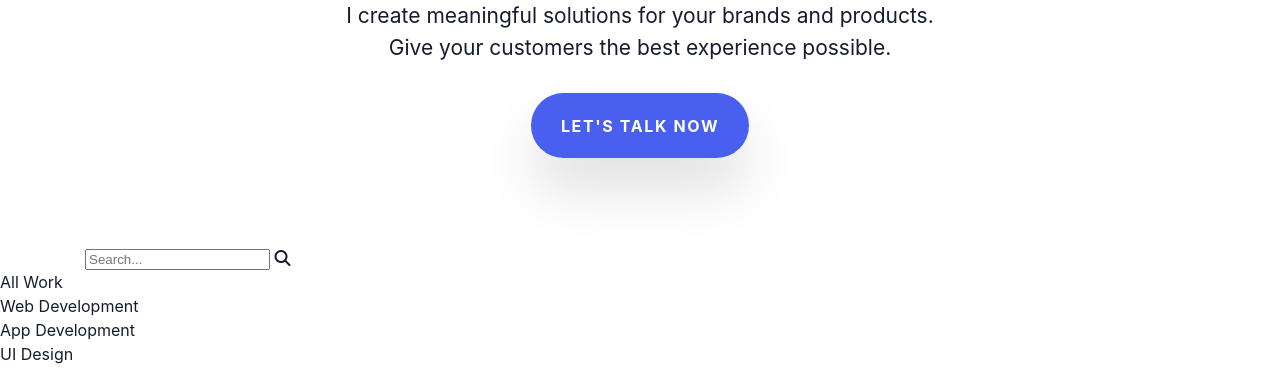
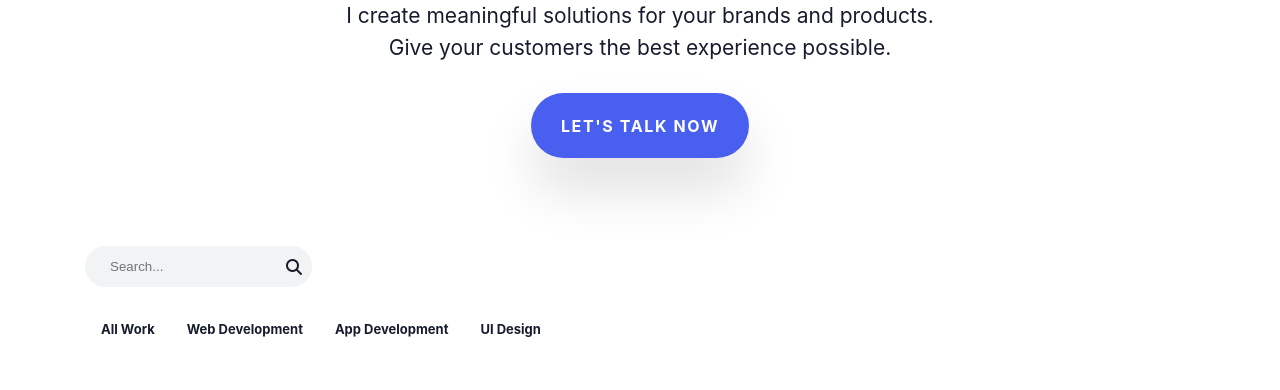
Before and after one commit to Duskaryis/portfolioSite, a plain HTML site: page index.html in a window 1280 px wide. Shown: the part 410-800 px from the top of the page. Drawn offline with Linux system fonts and the light colour scheme.

Commit message:
portfolio navbar css

```diff
--- a/css/styles.css
+++ b/css/styles.css
@@ -122,6 +122,53 @@
 	line-height: 1.5;
 }
 
+.search-container label {
+	align-items: center;
+	position: relative;
+	display: inline-flex;
+}
+
+.search-input {
+	padding: 0.75rem 1.5rem;
+	background-color: #f1f3f5;
+	border: 1px solid #f1f3f5;
+	border-radius: 50rem;
+}
+
+.search-input:focus {
+	outline: none;
+	border-color: #4dabf7;
+	box-shadow: inset 0 1px 1px rgba(0, 0, 0, 0.0125),
+		0 0 8px rgba(34, 139, 230, 0.5);
+}
+
+.search-container .fa-search {
+	position: absolute;
+	right: 10px;
+}
+
+.portfolio-filter-nav {
+	display: flex;
+	flex-wrap: wrap;
+	padding: 2rem 0;
+}
+
+.portfolio-filter-nav .filter-link {
+	padding: 0 1rem;
+	font-size: 0.8125rem;
+	line-height: 1.6;
+	letter-spacing: 1.63;
+	font-weight: 700;
+}
+
+.portfolio-filter-nav .filter-link:hover {
+	cursor: pointer;
+}
+
+.portfolio-filter-nav .filter-link:active {
+	color: #495fef;
+}
+
 .main-menu {
 	display: flex;
 }
--- a/index.html
+++ b/index.html
@@ -75,13 +75,13 @@
 							placeholder="Search..." />
 						<i class="fas fa-search"></i>
 					</label>
+					<ul class="portfolio-filter-nav ul-default-none">
+						<li class="filter-link">All Work</li>
+						<li class="filter-link">Web Development</li>
+						<li class="filter-link">App Development</li>
+						<li class="filter-link">UI Design</li>
+					</ul>
 				</div>
-				<ul class="portfolio-filter-nav ul-default-none">
-					<li class="filter-link">All Work</li>
-					<li class="filter-link">Web Development</li>
-					<li class="filter-link">App Development</li>
-					<li class="filter-link">UI Design</li>
-				</ul>
 			</section>
 
 			<!--Modals-->
```
